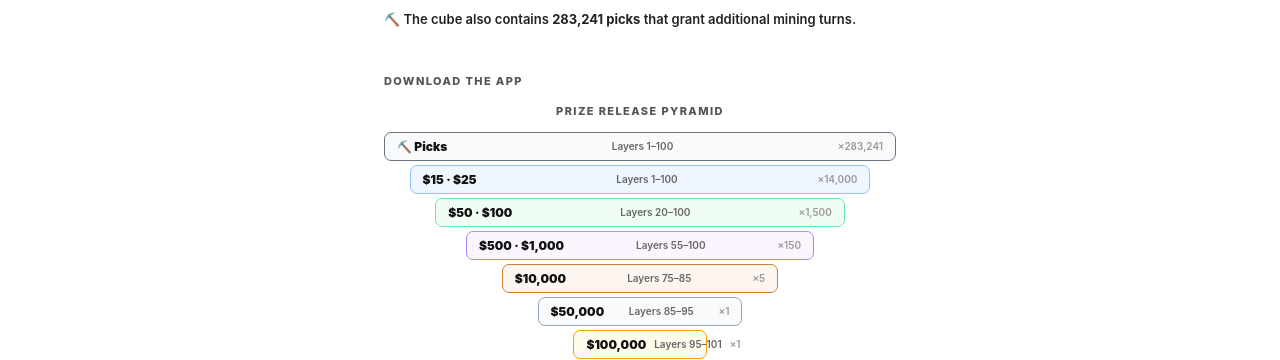
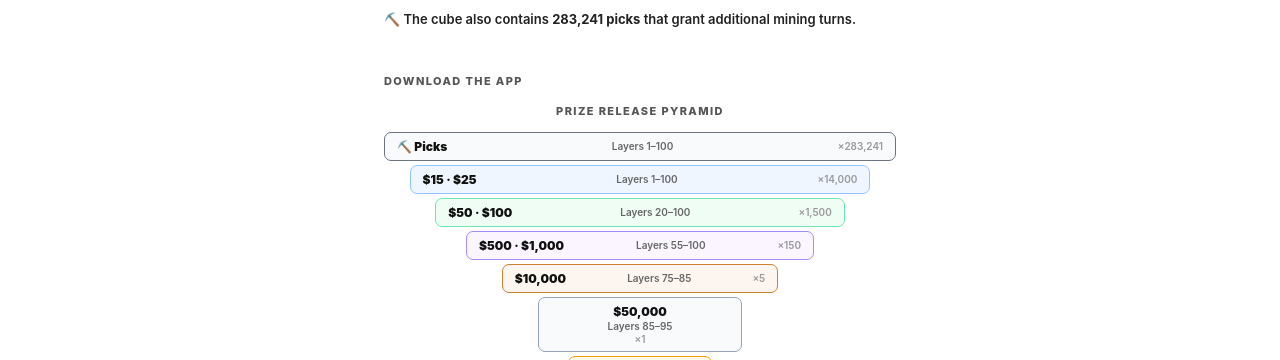
Before and after one commit to miningtheblocks/Mining-The-Blocks, a plain HTML site: page docs/index.html in a window 1280 px wide. Shown: the part 1623-1983 px from the top of the page. Drawn offline with Linux system fonts and the light colour scheme.

Commit message:
Fix pirámide: últimas 2 filas en layout vertical para que entre el texto

```diff
--- a/docs/index.html
+++ b/docs/index.html
@@ -207,8 +207,8 @@
     .pyr-row:nth-child(3) { width: 80%;  border-color: #6ee7b7; background: #f0fdf4; }
     .pyr-row:nth-child(4) { width: 68%;  border-color: #a78bfa; background: #faf5ff; }
     .pyr-row:nth-child(5) { width: 54%;  border-color: #cd7f32; background: #fdf6f0; }
-    .pyr-row:nth-child(6) { width: 40%;  border-color: #94a3b8; background: #f8fafc; }
-    .pyr-row:nth-child(7) { width: 26%;  border-color: #f59e0b; background: #fffbeb; }
+    .pyr-row:nth-child(6) { width: 40%;  border-color: #94a3b8; background: #f8fafc; flex-direction: column; gap: 1px; }
+    .pyr-row:nth-child(7) { width: 28%;  border-color: #f59e0b; background: #fffbeb; flex-direction: column; gap: 1px; }
     .pyr-val { font-weight: 900; white-space: nowrap; }
     .pyr-layers { font-size: 10px; color: #666; font-weight: 600; white-space: nowrap; }
     .pyr-qty { font-size: 10px; color: #999; font-weight: 600; white-space: nowrap; }
```
